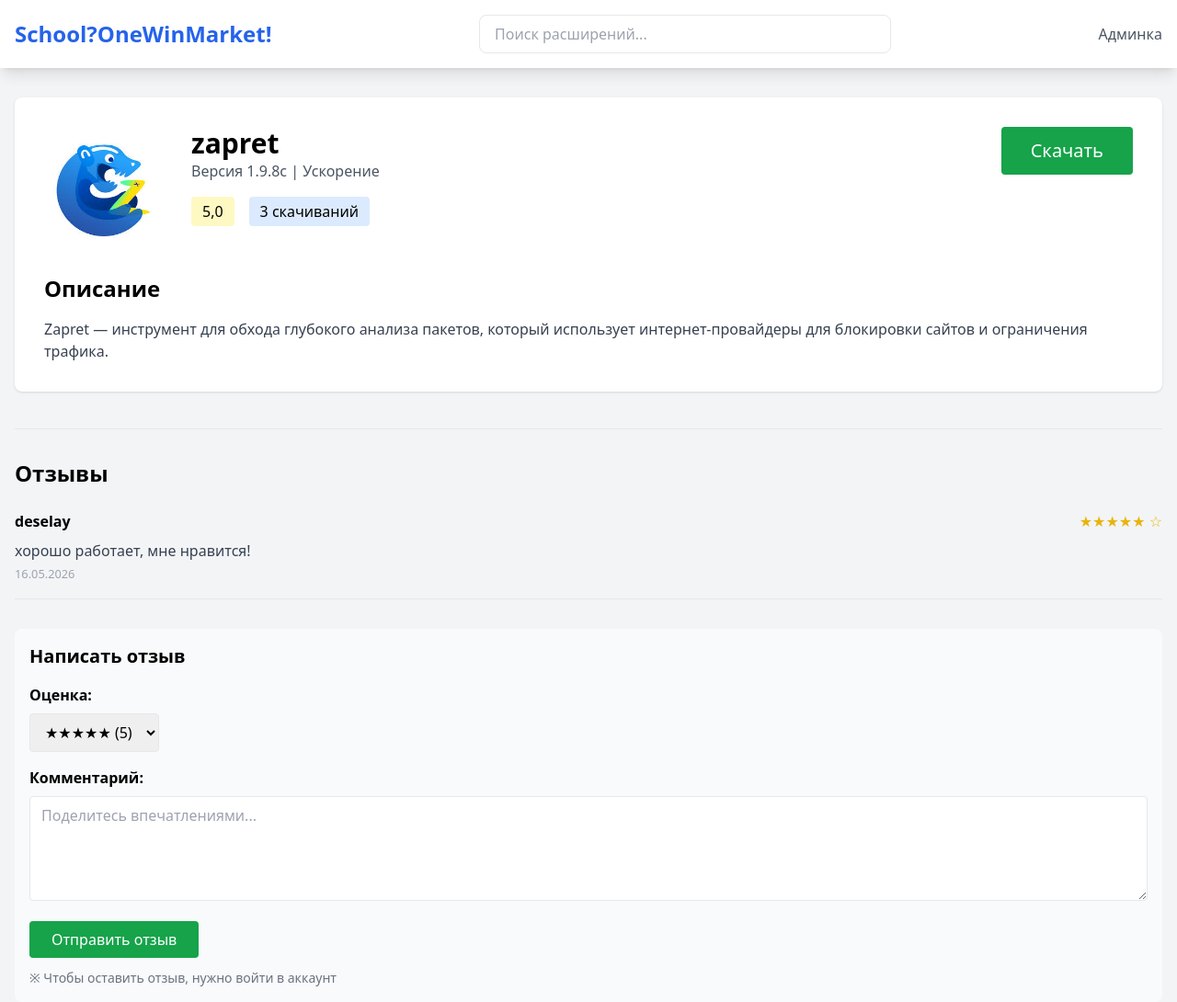
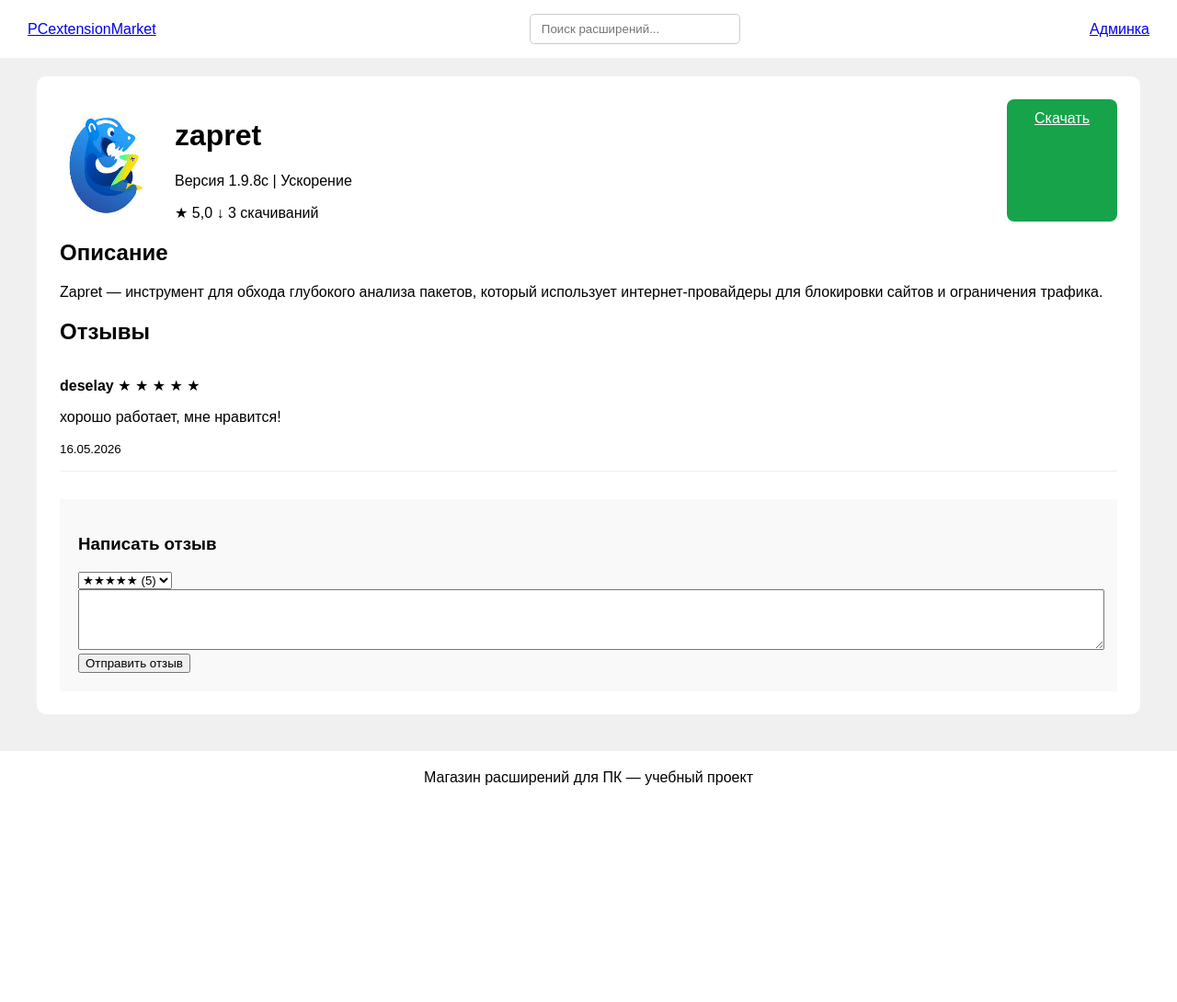
Before and after one commit to ilyha67/codespaces-blank, a Django app: a page that uses store/templates/store/detail.html in a window 1280 px wide. Shown: the whole page at 92% size. After the commit the page ends 854 px from the top, so only its background shows below. Run offline with Django 5.2, Linux system fonts and the light colour scheme; data comes from the database, SQL or seed files in the repository; both versions use the stored data as it was after the commit; some libraries are stand-ins or nearby versions.

Commit message:
упростил код

```diff
--- a/extension_market/settings.py
+++ b/extension_market/settings.py
@@ -4,7 +4,7 @@ from pathlib import Path
 BASE_DIR = Path(__file__).resolve().parent.parent
 SECRET_KEY = 'django-insecure-замени-это-на-свой-ключ'
 DEBUG = True
-ALLOWED_HOSTS = []
+ALLOWED_HOSTS = ['.app.github.dev', 'localhost', '127.0.0.1']
 
 INSTALLED_APPS = [
     'django.contrib.admin',
@@ -70,3 +70,4 @@ MEDIA_URL = '/media/'
 MEDIA_ROOT = os.path.join(BASE_DIR, 'media')
 
 DEFAULT_AUTO_FIELD = 'django.db.models.BigAutoField'
+CSRF_TRUSTED_ORIGINS = ['https://*.app.github.dev', 'http://*.app.github.dev']
--- /dev/null
+++ b/store/templates/base.html
@@ -0,0 +1,65 @@
+<!DOCTYPE html>
+<html>
+<head>
+    <meta charset="UTF-8">
+    <title>{% block title %}ExtensionMarket{% endblock %}</title>
+
+    <style>
+        body {
+            font-family: Arial, sans-serif;
+            margin: 0;
+            background: #f0f0f0;
+        }
+        .header {
+            background: white;
+            padding: 15px 30px;
+            display: flex;
+            justify-content: space-between;
+            align-items: center;
+        }
+        .search-input {
+            width: 100%;
+            padding: 8px 12px;
+            border: 1px solid #ccc;
+            border-radius: 5px;
+        }
+        .container {
+            max-width: 1200px;
+            margin: 20px auto;
+            padding: 0 20px;
+        }
+        .footer {
+            background: white;
+            text-align: center;
+            padding: 20px;
+            margin-top: 40px;
+        }
+    </style>
+
+    {% block extra_css %}{% endblock %}
+</head>
+<body>
+
+    <div class="header">
+        <a href="/" class="logo">PCextensionMarket</a>
+
+        <!-- Форма поиска — отправляет GET-запрос на /search/ -->
+        <form action="/search/" method="GET" class="search-form">
+            <input type="text" name="q" placeholder="Поиск расширений..." class="search-input">
+        </form>
+
+        <a href="/admin/" class="admin-link">Админка</a>
+    </div>
+
+    <div class="container">
+        {% block content %}
+        <!-- Сюда подставляется содержимое из home.html, search.html, detail.html -->
+        {% endblock %}
+    </div>
+
+    <div class="footer">
+        Магазин расширений для ПК — учебный проект
+    </div>
+
+</body>
+</html>
--- a/store/templates/store/base.html
+++ /dev/null
@@ -1,25 +0,0 @@
-<!DOCTYPE html>
-<html>
-<head>
-    <meta charset="UTF-8">
-    <meta name="viewport" content="width=device-width, initial-scale=1.0">
-    <title>{% block title %}ExtensionMarket{% endblock %}</title>
-    <script src="https://cdn.tailwindcss.com"></script>
-</head>
-<body class="bg-gray-100">
-    <nav class="bg-white shadow-lg mb-8">
-        <div class="max-w-7xl mx-auto px-4">
-            <div class="flex justify-between items-center py-4">
-                <a href="/" class="text-2xl font-bold text-blue-600">School?OneWinMarket!</a>
-                <form action="/search/" method="GET" class="flex-1 max-w-md mx-8">
-                    <input type="text" name="q" placeholder="Поиск расширений..." class="w-full px-4 py-2 border rounded-lg">
-                </form>
-                <a href="/admin/" class="text-gray-600">Админка</a>
-            </div>
-        </div>
-    </nav>
-    <main class="max-w-7xl mx-auto px-4">
-        {% block content %}{% endblock %}
-    </main>
-</body>
-</html>
--- a/store/templates/store/detail.html
+++ b/store/templates/store/detail.html
@@ -1,70 +1,67 @@
-{% extends 'store/base.html' %}
+{% extends 'base.html' %}
+
+{% block title %}{{ extension.name }}{% endblock %}
 
 {% block content %}
-<div class="bg-white rounded-lg shadow p-8">
-    <div class="flex items-start gap-8">
-        <img src="{{ extension.icon }}" class="w-32 h-32">
-        <div class="flex-1">
-            <h1 class="text-3xl font-bold">{{ extension.name }}</h1>
-            <p class="text-gray-600">Версия {{ extension.version }} | {{ extension.category.name }}</p>
-            <div class="flex gap-4 mt-4">
-                <span class="bg-yellow-100 px-3 py-1 rounded"> {{ extension.rating }}</span>
-                <span class="bg-blue-100 px-3 py-1 rounded"> {{ extension.download_count }} скачиваний</span>
+
+    <div style="background: white; padding: 25px; border-radius: 10px;">
+
+        <!-- ШАПКА: иконка, название, кнопка скачивания -->
+        <div style="display: flex; gap: 25px;">
+            <img src="{{ extension.icon }}" style="width: 100px;">
+            <div style="flex: 1;">
+                <h1>{{ extension.name }}</h1>
+                <p>Версия {{ extension.version }} | {{ extension.category.name }}</p>
+                <span>★ {{ extension.rating }}</span>
+                <span>↓ {{ extension.download_count }} скачиваний</span>
             </div>
+            <a href="/download/{{ extension.slug }}/" style="background: #16a34a; color: white; padding: 12px 30px; border-radius: 8px;">Скачать</a>
         </div>
-        <a href="/download/{{ extension.slug }}/" class="bg-green-600 text-white text-xl px-8 py-3 rounded">Скачать</a>
-    </div>
-    <div class="mt-8">
-        <h2 class="text-2xl font-bold mb-4">Описание</h2>
-        <p class="text-gray-700">{{ extension.description }}</p>
-    </div>
-</div>
-    <!-- БЛОК ОТЗЫВОВ -->
-    <div class="mt-10 border-t pt-8">
-        <h2 class="text-2xl font-bold mb-6">Отзывы</h2>
+
+        <h2>Описание</h2>
+        <p>{{ extension.description }}</p>
+
+        <h2>Отзывы</h2>
 
         {% if extension.reviews.all %}
             {% for review in extension.reviews.all %}
-            <div class="border-b pb-4 mb-4">
-                <div class="flex justify-between items-center">
-                    <span class="font-bold">{{ review.user.username }}</span>
-                    <span class="text-yellow-500">
-                        {% for i in ""|ljust:review.rating %}★{% endfor %}
-                        {% for i in ""|ljust:5|slice:review.rating|length|make_list|slice:review.rating %}☆{% endfor %}
+                <div style="border-bottom: 1px solid #eee; padding: 15px 0;">
+                    <div>
+                        <strong>{{ review.user.username }}</strong>
+                        <span>
+                            {% for i in "12345"|make_list %}
+                                {% if forloop.counter <= review.rating %}★{% else %}☆{% endif %}
+                            {% endfor %}
                         </span>
                     </div>
-                <p class="text-gray-700 mt-2">{{ review.comment }}</p>
-                <small class="text-gray-400">{{ review.created_at|date:"d.m.Y" }}</small>
+                    <p>{{ review.comment }}</p>
+                    <small>{{ review.created_at|date:"d.m.Y" }}</small>
                 </div>
             {% endfor %}
         {% else %}
-            <p class="text-gray-500">Пока нет отзывов. Будьте первым!</p>
+            <p>Пока нет отзывов.</p>
         {% endif %}
 
-        <!-- ФОРМА ДЛЯ НОВОГО ОТЗЫВА -->
-        <div class="mt-8 bg-gray-50 p-4 rounded-lg">
-            <h3 class="text-xl font-bold mb-4">Написать отзыв</h3>
+        <!-- ФОРМА ОТПРАВКИ ОТЗЫВА -->
+        <div style="margin-top: 30px; background: #f9f9f9; padding: 20px;">
+            <h3>Написать отзыв</h3>
             <form method="post">
                 {% csrf_token %}
-                <div class="mb-4">
-                    <label class="block font-bold mb-2">Оценка:</label>
-                    <select name="rating" class="border rounded px-3 py-2">
+
+                <select name="rating">
                     <option value="5">★★★★★ (5)</option>
                     <option value="4">★★★★☆ (4)</option>
                     <option value="3">★★★☆☆ (3)</option>
                     <option value="2">★★☆☆☆ (2)</option>
                     <option value="1">★☆☆☆☆ (1)</option>
                 </select>
+
+                <textarea name="comment" rows="4" style="width: 100%;"></textarea>
+
+                <button type="submit">Отправить отзыв</button>
+            </form>
         </div>
-                <div class="mb-4">
-                    <label class="block font-bold mb-2">Комментарий:</label>
-                    <textarea name="comment" rows="4" class="w-full border rounded px-3 py-2" placeholder="Поделитесь впечатлениями..."></textarea>
+
     </div>
-                <button type="submit" class="bg-green-600 text-white px-6 py-2 rounded hover:bg-green-700">
-                    Отправить отзыв
-                </button>
-            </form>
-            <p class="text-sm text-gray-500 mt-3">※ Чтобы оставить отзыв, нужно войти в аккаунт</p>
-        </div>
-    </div>
+
 {% endblock %}
```
Also changed, not shown: store/templates/store/home.html (+30 -26 lines), store/templates/store/search.html (+57 -19 lines), db.sqlite3. Lines whose indentation alone changed are shown as unchanged.
